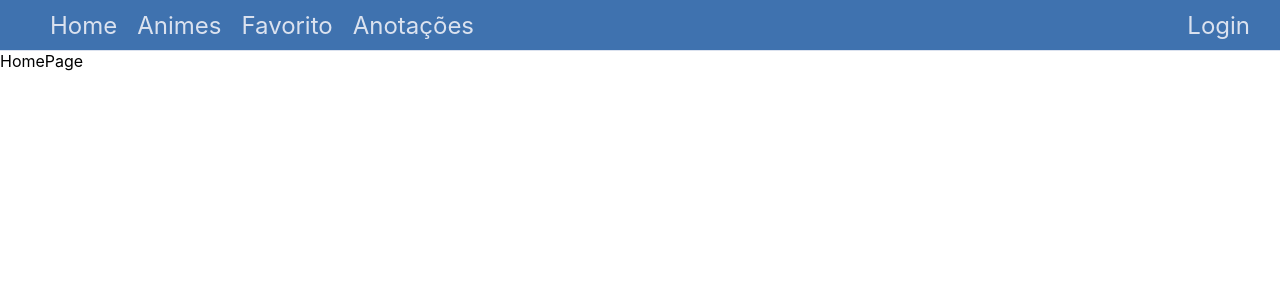
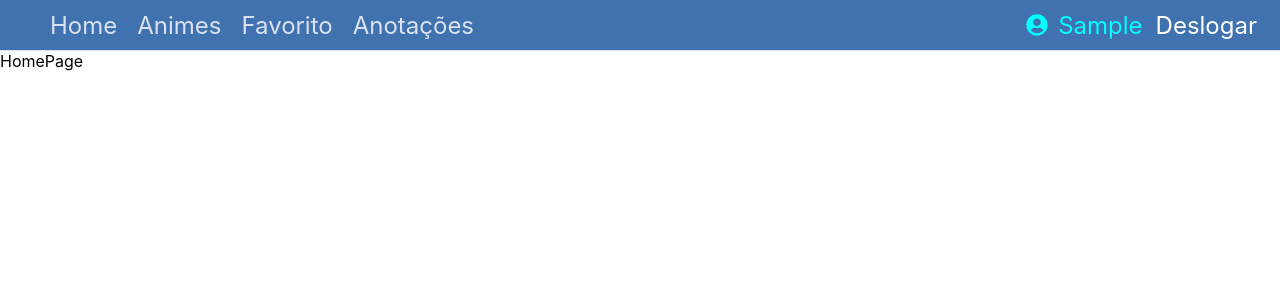
Before and after one commit to MyndsTutorial/netlify-tutorial2, a React (Create React App) app: page /login in a window 1280 px wide. Both pictures are taken after typing "Sample", "Sample123" into the empty fields and a click on the button "Logar". Shown: the top 300 px of the page. Built offline with nearby package versions, Linux system fonts and the light colour scheme.

Commit message:
Aula de redux de ajustes ok

```diff
--- a/src/components/NavBar.css
+++ b/src/components/NavBar.css
@@ -19,3 +19,24 @@ nav div div a {
   font-size: 1.5rem;
   margin-inline: 10px;
 }
+
+#nomeDoUser {
+  color: cyan;
+  text-decoration: none;
+  font-size: 1.5rem;
+  margin-inline: 10px;
+}
+#infos {
+  display: flex;
+  align-items: center;
+}
+#deslogarButton:hover {
+  color: cyan;
+  cursor: pointer;
+}
+#deslogarButton {
+  color: white;
+  font-size: 1.5rem;
+  border-radius: 4px;
+  padding: 3px;
+}
--- a/src/components/NavBar.jsx
+++ b/src/components/NavBar.jsx
@@ -1,7 +1,19 @@
 import React from "react";
-import {Link} from "react-router-dom";
+import {Link, useNavigate} from "react-router-dom";
 import "./NavBar.css";
+import {useDispatch, useSelector} from "react-redux";
+import {FaUserCircle} from "react-icons/fa";
+import {userActions} from "../redux/slices/UserSlice";
 function Navbar() {
+  const isLogged = useSelector((state) => state.user.isLogged);
+  const name = useSelector((state) => state.user.name);
+  const navigate = useNavigate();
+  const dispatch = useDispatch();
+  const deslogar = () => {
+    dispatch(userActions.toggleLogged());
+    dispatch(userActions.setName(""));
+    navigate("/");
+  };
   return (
     <nav id="navbar">
       <div id="left-links">
@@ -19,9 +31,21 @@ function Navbar() {
         </div>
       </div>
       <div id="right-links">
-        <div>
-          <Link to="/login">Login</Link>
-        </div>
+        {isLogged ? (
+          <div id="infos">
+            <div>
+              <FaUserCircle color="cyan" fontSize={22} />
+            </div>
+            <span id="nomeDoUser">{name}</span>
+            <div id="deslogarButton" onClick={() => deslogar()}>
+              Deslogar
+            </div>
+          </div>
+        ) : (
+          <div>
+            <Link to="/login">Login</Link>
+          </div>
+        )}
       </div>
     </nav>
   );
--- a/src/pages/AnimePage.jsx
+++ b/src/pages/AnimePage.jsx
@@ -1,17 +1,27 @@
-import React, { useEffect, useState } from 'react'
-import Popup from '../components/Popup';
-import AnimeCard from '../components/AnimeCard';
-import { useApiAnimeData } from '../hooks/getAPIData';
-import "./AnimePage.css"
+import React, {useEffect, useState} from "react";
+import Popup from "../components/Popup";
+import AnimeCard from "../components/AnimeCard";
+import {useApiAnimeData} from "../hooks/getAPIData";
+import "./AnimePage.css";
+import {useNavigate} from "react-router-dom";
+import {useSelector} from "react-redux";
 function AnimePage() {
-  const [animeName, setAnimeName] = useState('one piece');
-  const [animeDigitado, setAnimeDigitado] = useState('one piece');
-  const { animeData, loading, error } = useApiAnimeData(animeName);
-  const [popupContent,setPopupContent] = useState({message: '',color: ''})
-  const [showPopup,setShowPopup]= useState(false);
+  const [animeName, setAnimeName] = useState("one piece");
+  const [animeDigitado, setAnimeDigitado] = useState("one piece");
+  const {animeData, loading, error} = useApiAnimeData(animeName);
+  const [popupContent, setPopupContent] = useState({message: "", color: ""});
+  const [showPopup, setShowPopup] = useState(false);
 
+  const isLogged = useSelector((state) => state.user.isLogged);
+  const navigate = useNavigate();
+
+  useEffect(() => {
+    if (isLogged === false) {
+      navigate("/login");
+    }
+  }, []);
   function showAndHidePopup(message, color) {
-    setPopupContent({ message, color });
+    setPopupContent({message, color});
     setShowPopup(true);
     setTimeout(() => {
       setShowPopup(false);
@@ -20,17 +30,17 @@ function AnimePage() {
   useEffect(() => {
     if (!loading) {
       if (error) {
-        showAndHidePopup(`Error: ${error}`, 'error');
+        showAndHidePopup(`Error: ${error}`, "error");
       } else {
-        showAndHidePopup('Animes coletados com sucesso', 'success');
+        showAndHidePopup("Animes coletados com sucesso", "success");
       }
     }
-  }, [loading, error,animeData]);
+  }, [loading, error, animeData]);
   const handleInputChange = (e) => {
     setAnimeDigitado(e.target.value);
   };
-  function BuscarOAnime(){
-    setAnimeName(animeDigitado)
+  function BuscarOAnime() {
+    setAnimeName(animeDigitado);
   }
   return (
     <div>
@@ -41,29 +51,24 @@ function AnimePage() {
           value={animeDigitado}
           onChange={handleInputChange}
         />
-        <button onClick={()=>BuscarOAnime()}>Pesquisar</button>
+        <button onClick={() => BuscarOAnime()}>Pesquisar</button>
       </div>
       {loading && <div>Loading...</div>}
       {error && <div>Error: {error}</div>}
       {Array.isArray(animeData) ? (
-        <div className='anime-cards'>
+        <div className="anime-cards">
           {animeData.map((a) => (
-            <AnimeCard key={a.mal_id} {...a}/>
+            <AnimeCard key={a.mal_id} {...a} />
           ))}
         </div>
       ) : (
         animeData && <div>No anime data available</div>
       )}
-      {
-          showPopup ?
-            <Popup
-              message={popupContent.message}
-              color={popupContent.color}
-            />
-          : null
-        }
+      {showPopup ? (
+        <Popup message={popupContent.message} color={popupContent.color} />
+      ) : null}
     </div>
-  )
+  );
 }
 
-export default AnimePage
+export default AnimePage;
--- a/src/pages/ErrorPage.jsx
+++ b/src/pages/ErrorPage.jsx
@@ -1,13 +1,24 @@
-import React from 'react'
-import { Link } from 'react-router-dom'
+import React, {useEffect} from "react";
+import {useSelector} from "react-redux";
+import {Link, useNavigate} from "react-router-dom";
 
 function ErrorPage() {
+  const isLogged = useSelector((state) => state.user.isLogged);
+  const navigate = useNavigate();
+
+  useEffect(() => {
+    if (isLogged === false) {
+      navigate("/login");
+    }
+  }, []);
   return (
     <div>
       <h1>Página não encontrada</h1>
-      <h4><Link to='/'>Voltar a página inicial</Link></h4>
+      <h4>
+        <Link to="/">Voltar a página inicial</Link>
+      </h4>
     </div>
-  )
+  );
 }
 
-export default ErrorPage
+export default ErrorPage;
--- a/src/pages/Favorito.jsx
+++ b/src/pages/Favorito.jsx
@@ -1,10 +1,18 @@
-import React from "react";
+import React, {useEffect} from "react";
 import "./Favorito.css";
-import {useLoaderData} from "react-router-dom";
+import {useLoaderData, useNavigate} from "react-router-dom";
 import AnimeCard from "../components/AnimeCard";
+import {useSelector} from "react-redux";
 function Favorito() {
   const {data} = useLoaderData();
+  const isLogged = useSelector((state) => state.user.isLogged);
+  const navigate = useNavigate();
 
+  useEffect(() => {
+    if (isLogged === false) {
+      navigate("/login");
+    }
+  }, []);
   return (
     <div>
       <div>
--- a/src/pages/NotesPage.jsx
+++ b/src/pages/NotesPage.jsx
@@ -1,9 +1,19 @@
-import React from "react";
+import React, {useEffect} from "react";
 import {NoteProvider} from "../context/NotesContext";
 import AllNotes from "../components/AllNotes";
 import FormNote from "../components/FormNote";
 import "./NotesPage.css";
+import {useNavigate} from "react-router-dom";
+import {useSelector} from "react-redux";
 function NotesPage() {
+  const isLogged = useSelector((state) => state.user.isLogged);
+  const navigate = useNavigate();
+
+  useEffect(() => {
+    if (isLogged === false) {
+      navigate("/login");
+    }
+  }, []);
   return (
     <NoteProvider>
       <div className="notesPageContainer">
```
